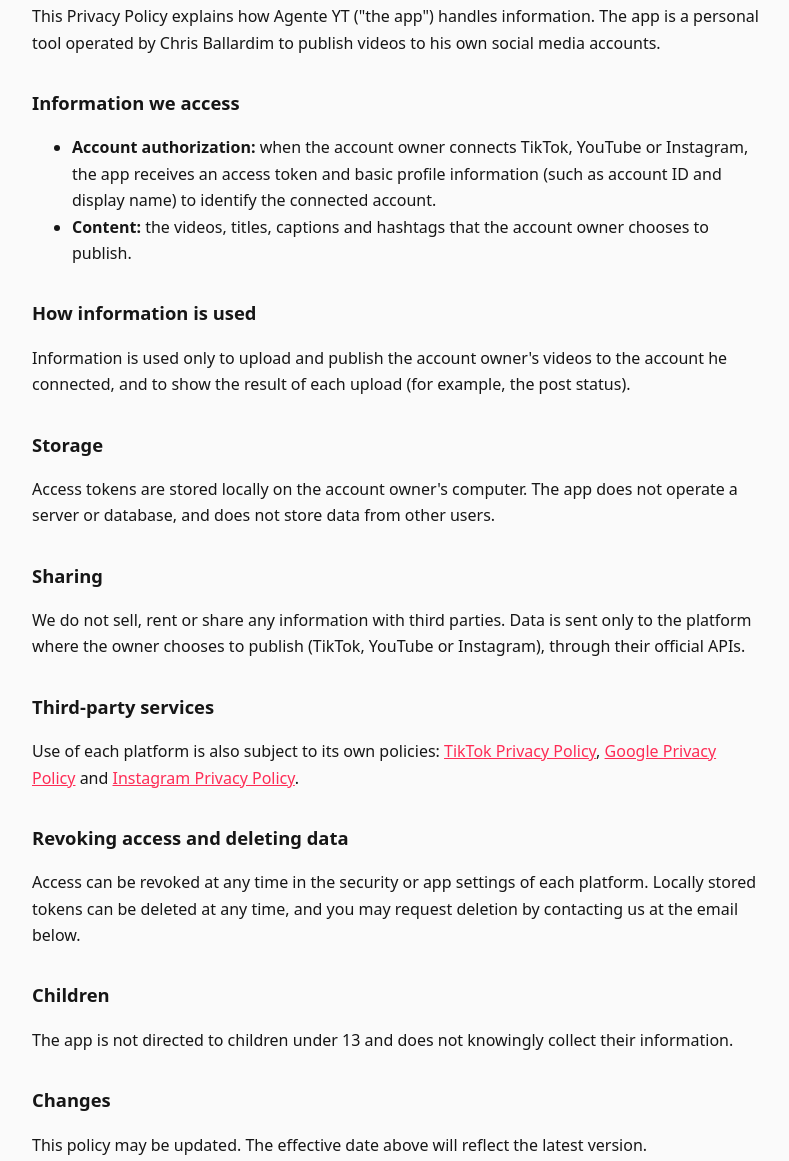
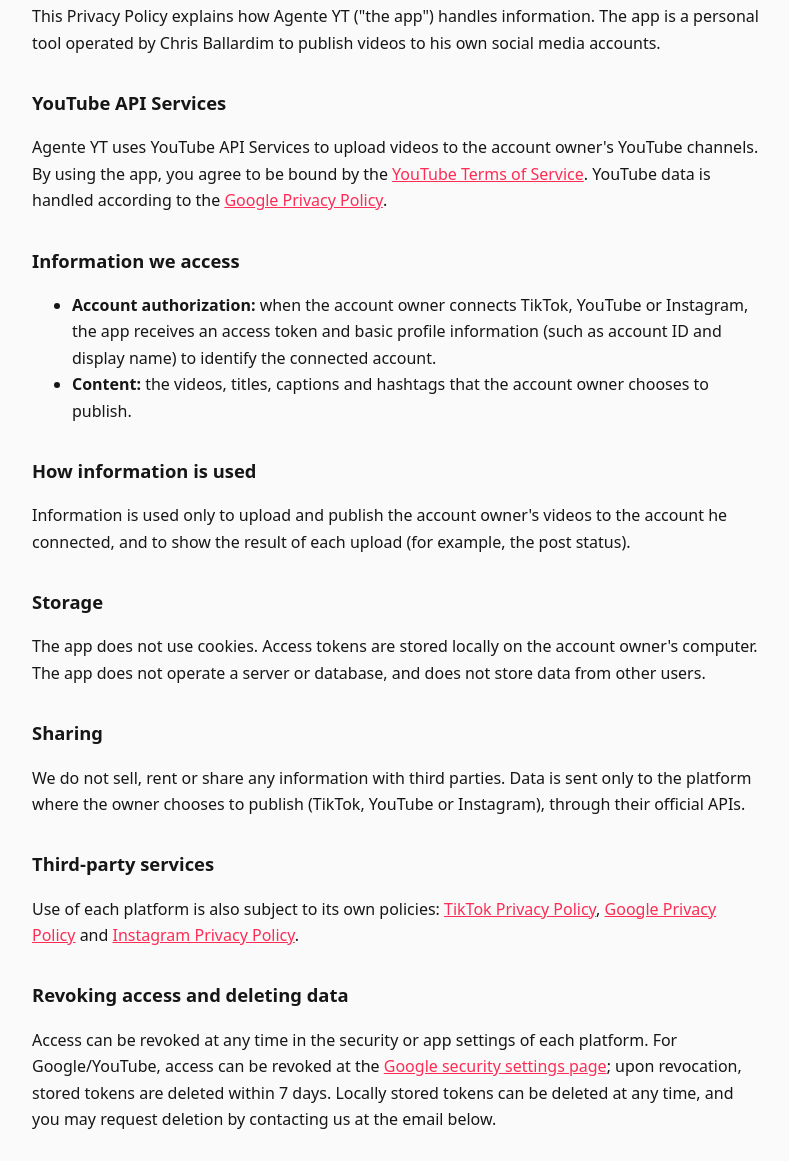
Before and after one commit to cristofertp-lgtm/agente-postagem, a plain HTML site: page privacy.html in a window 1280 px wide. Shown: the part 169-1330 px from the top of the page, without its empty margins (244-1033 px from the left). Drawn offline with Linux system fonts and the light colour scheme.

Commit message:
Add files via upload

```diff
--- a/privacy.html
+++ b/privacy.html
@@ -5,6 +5,8 @@
 <header><img src="icone.png" alt=""><h1>Privacy Policy</h1></header>
 <p class="muted">Effective date: November 23, 2026</p>
 <p>This Privacy Policy explains how Agente YT ("the app") handles information. The app is a personal tool operated by Chris Ballardim to publish videos to his own social media accounts.</p>
+<h2>YouTube API Services</h2>
+<p>Agente YT uses YouTube API Services to upload videos to the account owner's YouTube channels. By using the app, you agree to be bound by the <a href="https://www.youtube.com/t/terms">YouTube Terms of Service</a>. YouTube data is handled according to the <a href="https://policies.google.com/privacy">Google Privacy Policy</a>.</p>
 <h2>Information we access</h2>
 <ul>
 <li><strong>Account authorization:</strong> when the account owner connects TikTok, YouTube or Instagram, the app receives an access token and basic profile information (such as account ID and display name) to identify the connected account.</li>
@@ -13,13 +15,13 @@
 <h2>How information is used</h2>
 <p>Information is used only to upload and publish the account owner's videos to the account he connected, and to show the result of each upload (for example, the post status).</p>
 <h2>Storage</h2>
-<p>Access tokens are stored locally on the account owner's computer. The app does not operate a server or database, and does not store data from other users.</p>
+<p>The app does not use cookies. Access tokens are stored locally on the account owner's computer. The app does not operate a server or database, and does not store data from other users.</p>
 <h2>Sharing</h2>
 <p>We do not sell, rent or share any information with third parties. Data is sent only to the platform where the owner chooses to publish (TikTok, YouTube or Instagram), through their official APIs.</p>
 <h2>Third-party services</h2>
 <p>Use of each platform is also subject to its own policies: <a href="https://www.tiktok.com/legal/privacy-policy">TikTok Privacy Policy</a>, <a href="https://policies.google.com/privacy">Google Privacy Policy</a> and <a href="https://privacycenter.instagram.com/policy">Instagram Privacy Policy</a>.</p>
 <h2>Revoking access and deleting data</h2>
-<p>Access can be revoked at any time in the security or app settings of each platform. Locally stored tokens can be deleted at any time, and you may request deletion by contacting us at the email below.</p>
+<p>Access can be revoked at any time in the security or app settings of each platform. For Google/YouTube, access can be revoked at the <a href="https://security.google.com/settings/security/permissions">Google security settings page</a>; upon revocation, stored tokens are deleted within 7 days. Locally stored tokens can be deleted at any time, and you may request deletion by contacting us at the email below.</p>
 <h2>Children</h2>
 <p>The app is not directed to children under 13 and does not knowingly collect their information.</p>
 <h2>Changes</h2>
```
Also changed, not shown: terms.html (+2 -0 lines).
